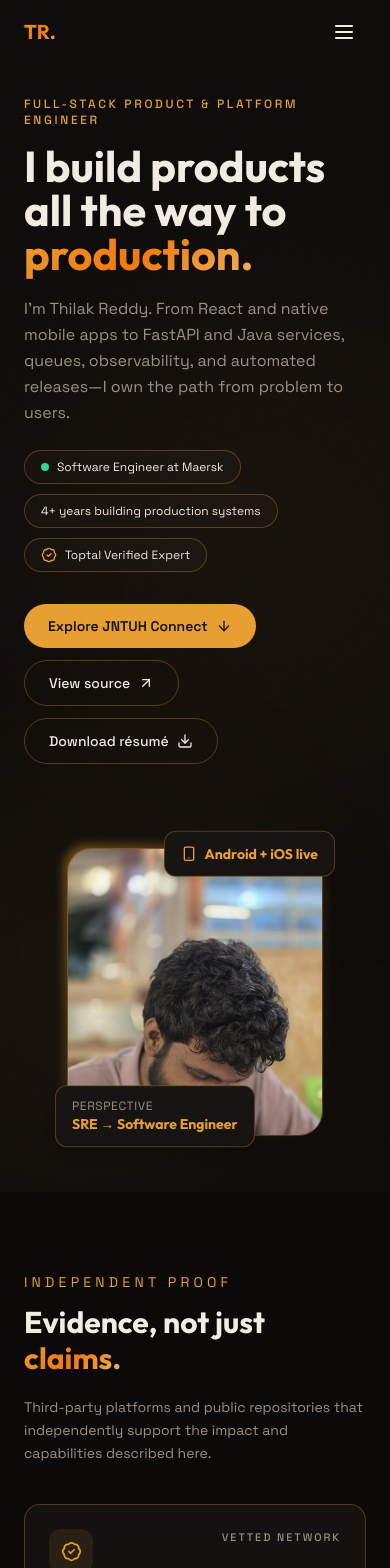
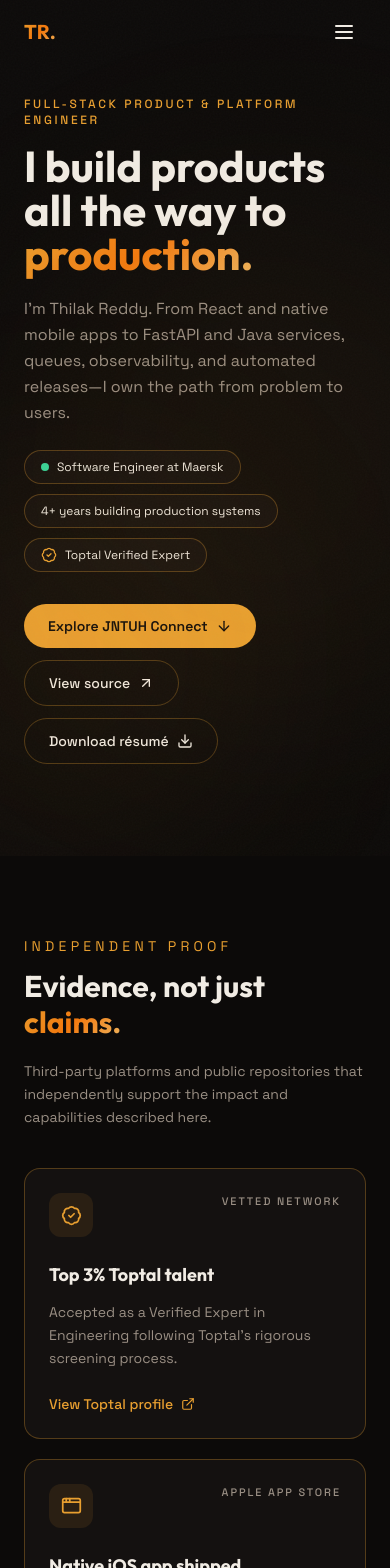
Before and after one commit to ThilakReddyy/thilak-portfolio, a React (Vite) app: page / in a window 390 px wide. Shown: the top 1568 px of the page. Built offline with nearby package versions, Linux system fonts and the light colour scheme; the HTML template or start-up script is replaced by a standard one.

Commit message:
Feat: hide photo in mobile view

```diff
--- a/src/components/HeroSection.tsx
+++ b/src/components/HeroSection.tsx
@@ -154,7 +154,7 @@ const HeroSection = () => {
             initial={{ opacity: 0, scale: 0.92 }}
             animate={{ opacity: 1, scale: 1 }}
             transition={{ duration: 0.8, delay: 0.3 }}
-            className="order-2 flex justify-center md:justify-end"
+            className="order-2 hidden justify-center md:flex md:justify-end"
           >
             <div className="relative">
               <div
```
Also changed, not shown: 2 other files (tests, documents, lock files or other folders).
